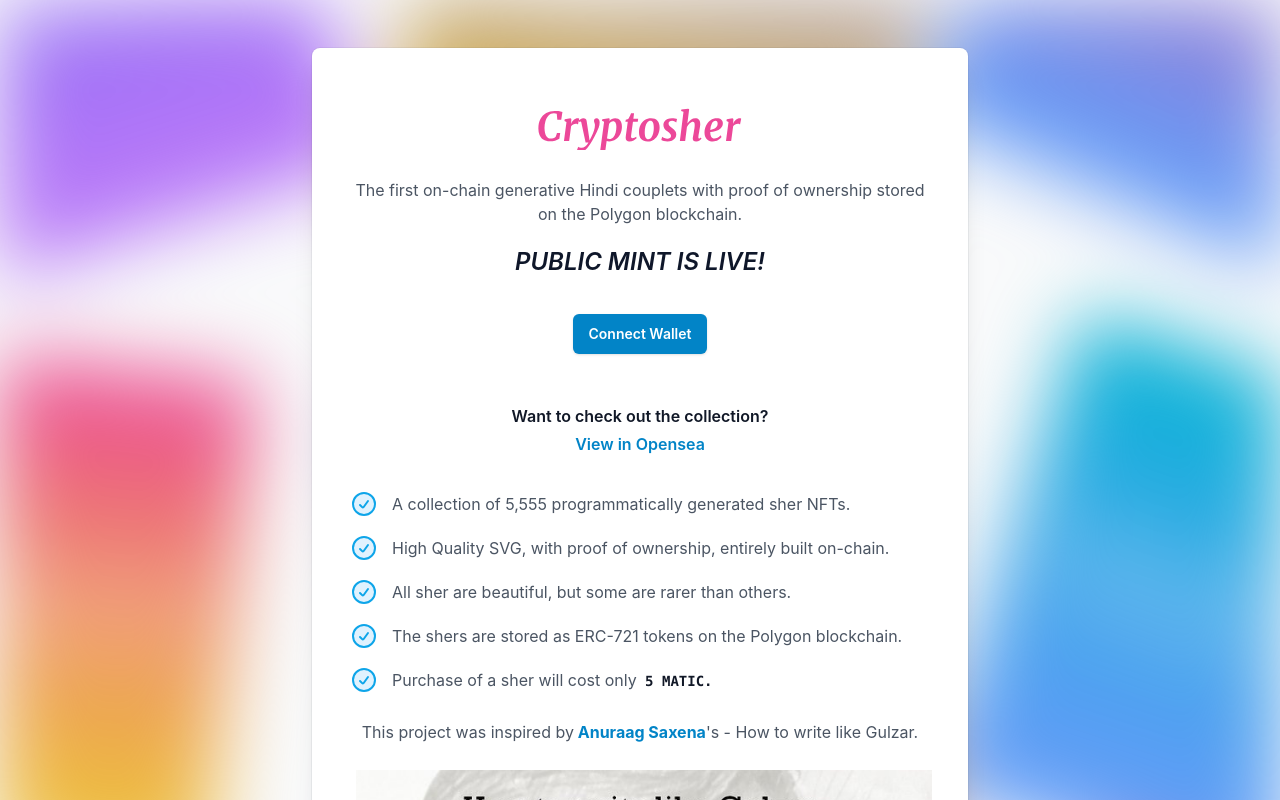
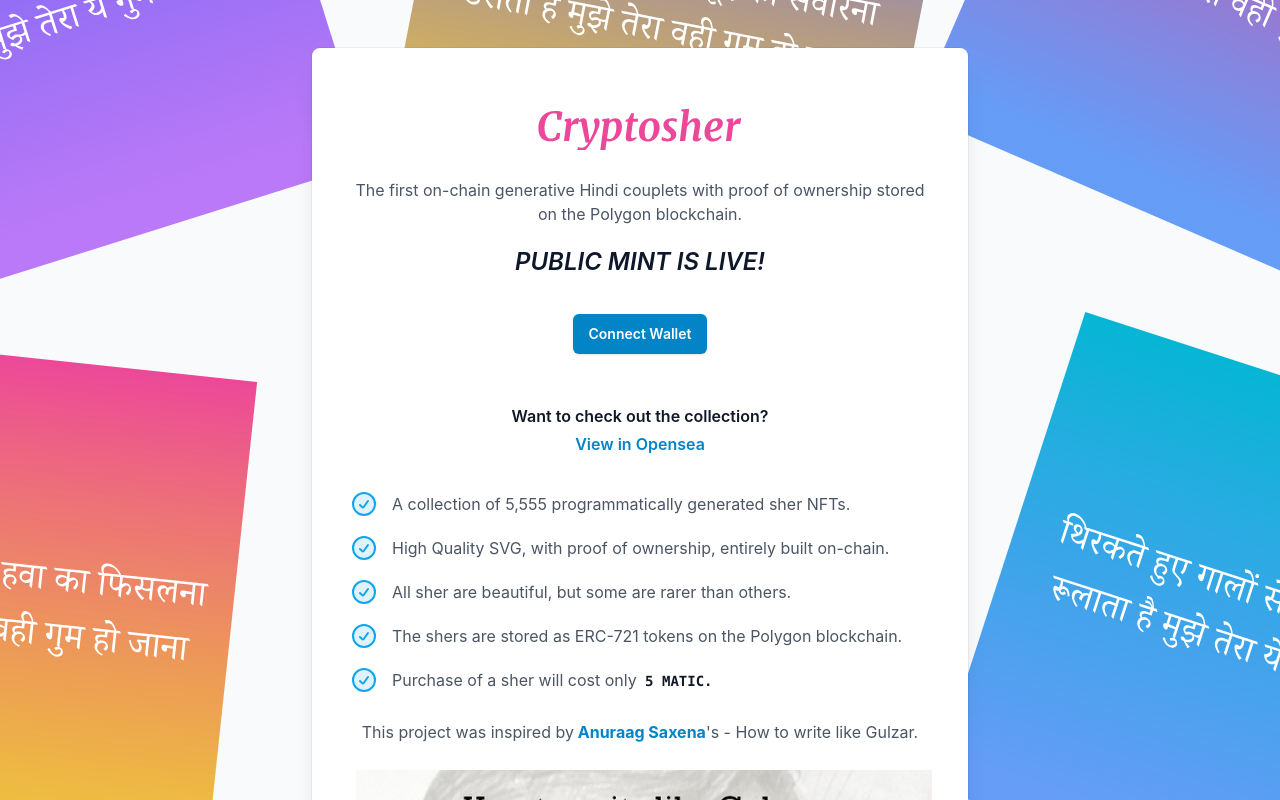
Before and after one commit to 5ud1pt0/cryptosher, a React (Create React App) app: page / in a window 1280 px wide. Shown: the top 800 px of the page. Built offline with nearby package versions, Linux system fonts and the light colour scheme.

Commit message:
cosmetic changes

```diff
--- a/src/App.js
+++ b/src/App.js
@@ -200,6 +200,7 @@
       console.log("Ethereum object doesn't exist!");
     }
   } catch (error) {
+    toast("Insufficient funds!" );
     console.log(error)
   }
  finally {
@@ -226,7 +227,7 @@
 
   return (
 <div className="min-h-screen bg-gray-50 py-6 flex flex-col justify-center relative overflow-hidden sm:py-12">
-<div className="absolute inset-0 bg-[url(./assets/grid.svg)] bg-center blur-2xl"></div>
+<div className="absolute inset-0 bg-[url(./assets/grid.svg)] bg-center"></div>
 
     <div className=" relative px-6 pt-10 pb-2 bg-white shadow-xl ring-1 ring-gray-900/5 sm:max-w-2xl sm:mx-auto sm:rounded-lg sm:px-10">
     <div className="max-w-xl mx-auto  ">
```
